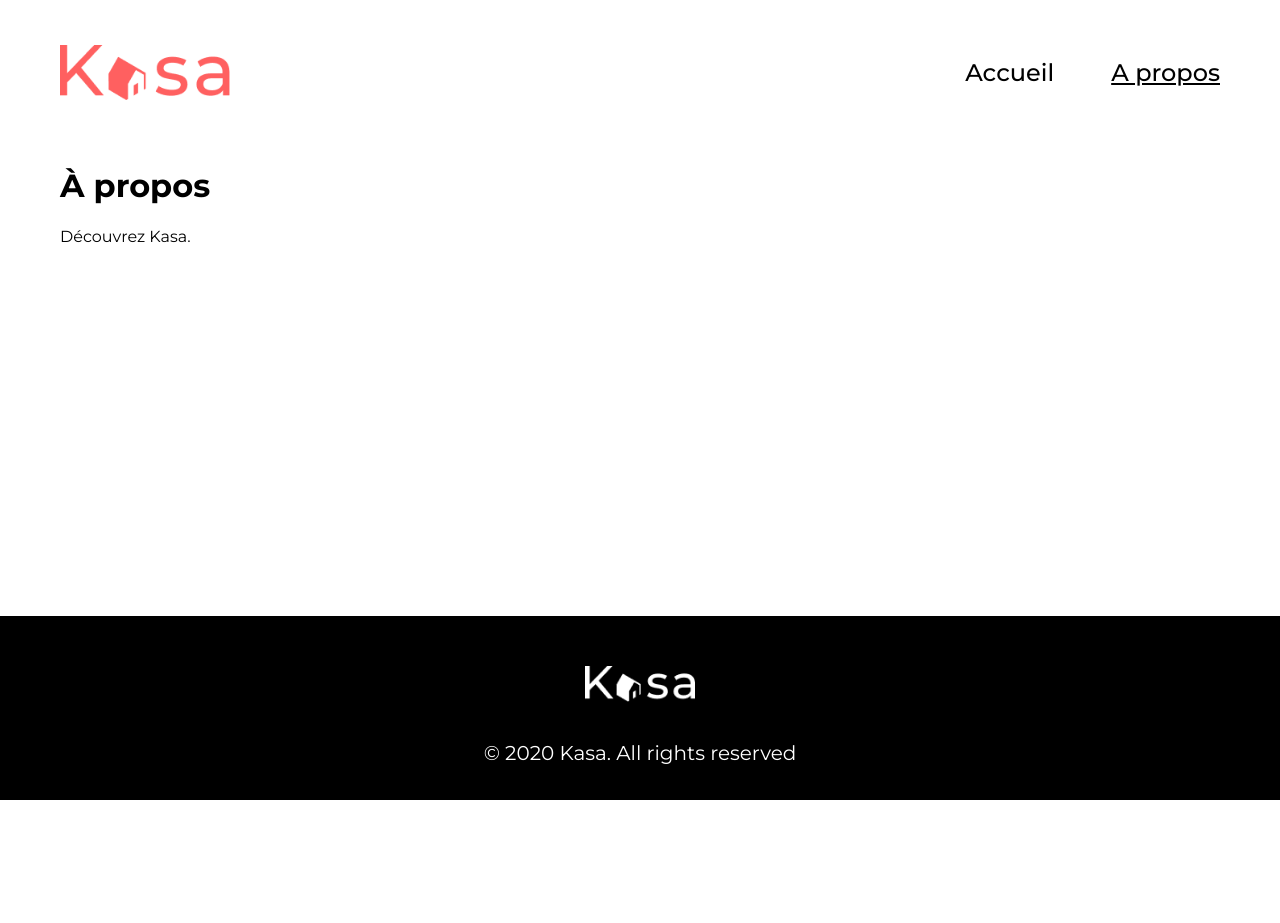
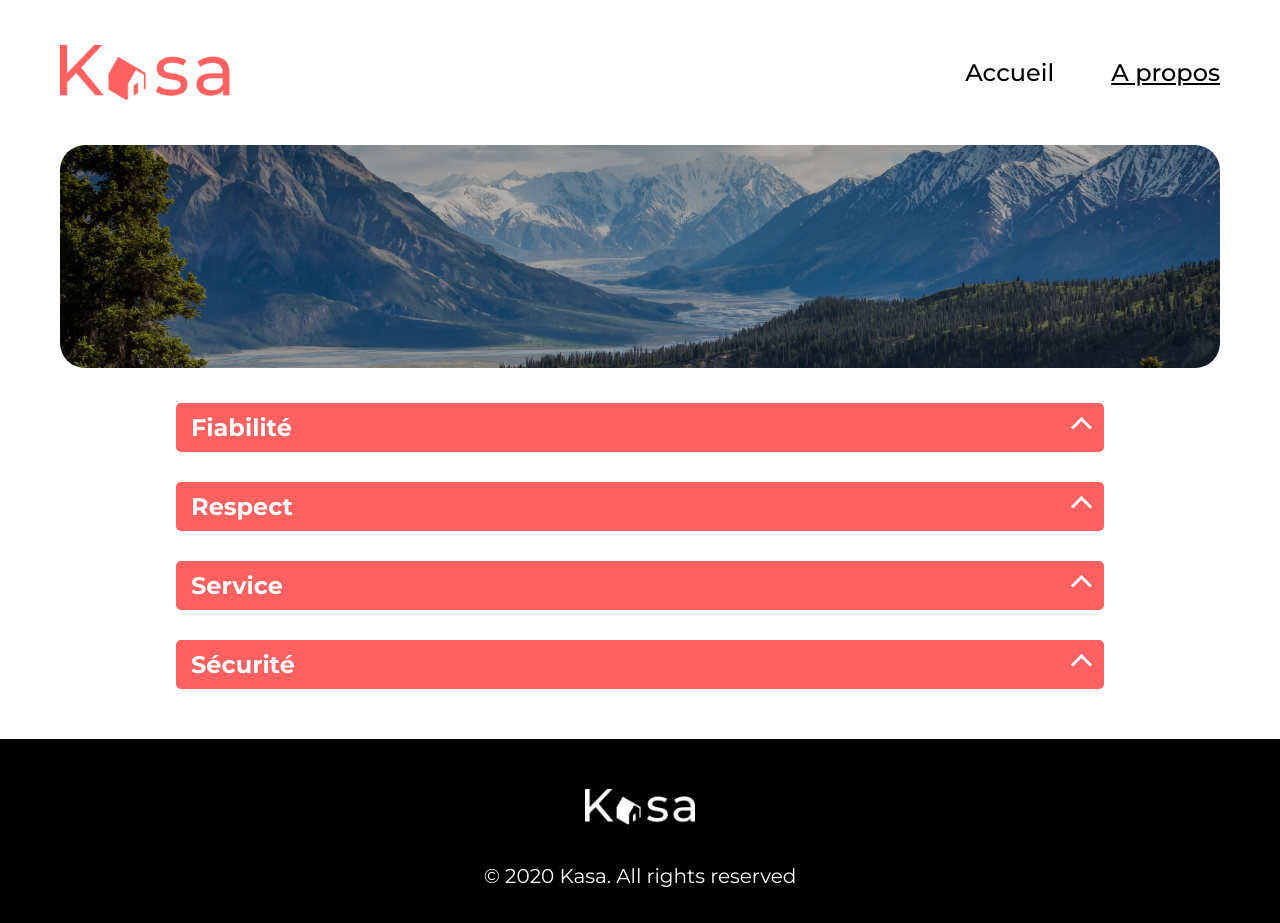
Before and after one commit to LilyJaneCodes/OpenClassroomsProjet5, a React (Vite) app: page /a-propos in a window 1280 px wide. Before the commit the page ends 800 px from the top, so only its background shows below. Built offline with nearby package versions, Linux system fonts and the light colour scheme.

Commit message:
Création de la page A Propos et du composant Collapse

```diff
--- a/src/components/Banner/Banner.jsx
+++ b/src/components/Banner/Banner.jsx
@@ -1,9 +1,13 @@
 import './Banner.scss'
 
-function Banner() {
+function Banner({ image, text }) {
+
   return (
-    <section className="banner">
-      <h1>Chez vous, partout et ailleurs</h1>
+    <section
+      className="banner"
+      style={{ backgroundImage: `url(${image})` }}
+    >
+      {text && <h1>{text}</h1>}
     </section>
   )
 }
--- a/src/components/Banner/Banner.scss
+++ b/src/components/Banner/Banner.scss
@@ -1,11 +1,8 @@
 .banner {
   height: 223px;
   border-radius: 25px;
-
-  background-image: url('../../assets/banner/Image_Banner.png');
   background-size: cover;
   background-position: center;
-
   display: flex;
   align-items: center;
   justify-content: center;
--- /dev/null
+++ b/src/components/Collapse/Collapse.jsx
@@ -0,0 +1,27 @@
+import { useState } from "react";
+import "./Collapse.scss";
+
+function Collapse({ title, children }) {
+    const [isOpen, setIsOpen] = useState(false);
+
+    return (
+        <div className="collapse">
+            <div
+                className="collapse__header"
+                onClick={() => setIsOpen(!isOpen)}
+            >
+                <h2>{title}</h2>
+
+                <span className={`collapse__arrow ${isOpen ? "open" : ""}`}></span>
+            </div>
+
+            {isOpen && (
+                <div className={`collapse__content ${isOpen ? "open" : ""}`}>
+                    {children}
+                </div>
+)}
+        </div>
+    );
+}
+
+export default Collapse;
--- /dev/null
+++ b/src/components/Collapse/Collapse.scss
@@ -0,0 +1,78 @@
+.collapse {
+    margin-bottom: 30px;
+
+    &:last-child {
+        margin-bottom: 0;
+    }
+
+    &__header {
+        display: flex;
+        justify-content: space-between;
+        align-items: center;
+
+        background-color: #ff6060;
+        color: white;
+
+        padding: 10px 15px;
+        border-radius: 5px;
+
+        cursor: pointer;
+
+        h2 {
+            margin: 0;
+            font-size: 24px;
+        }
+    }
+
+    &__arrow {
+        width: 15px;
+        height: 15px;
+
+        border-top: 3px solid white;
+        border-right: 3px solid white;
+
+        transform: rotate(-45deg);
+        transition: transform 0.3s ease;
+    }
+
+    &__arrow.open {
+        transform: rotate(-225deg);
+    }
+
+    &__content {
+        max-height: 0;
+        overflow: hidden;
+
+        background-color: #f6f6f6;
+
+        transition: max-height 0.3s ease;
+
+        &.open {
+            max-height: 500px;
+            padding: 20px;
+        }
+    }
+}
+
+@media (max-width: 768px) {
+    .about__collapses {
+        width: 90%;
+        margin-top: 20px;
+    }
+
+    .collapse {
+        margin-bottom: 20px;
+
+        &:last-child {
+        margin-bottom: 0;
+        }
+
+        &__header {
+            padding: 8px 12px;
+
+            h2 {
+                font-size: 18px;
+            }
+        }
+    }
+}
--- a/src/components/Header/Header.scss
+++ b/src/components/Header/Header.scss
@@ -1,8 +1,8 @@
 .header {
+
     display: flex;
     justify-content: space-between;
     align-items: center;
-
     padding: 45px 60px;
 
     &__logo {
@@ -30,7 +30,7 @@
     }
 
     @media (min-width: 769px) and (max-width: 1100px) {
-  .header {
+
         padding: 35px 40px;
 
         &__logo {
@@ -45,9 +45,9 @@
             }
         }
     }
-}
 
     @media (max-width: 768px) {
+
         padding: 20px;
 
         &__logo {
--- a/src/pages/About/About.jsx
+++ b/src/pages/About/About.jsx
@@ -1,10 +1,44 @@
+import Banner from "../../components/Banner/Banner";
+import Collapse from "../../components/Collapse/Collapse";
+import "./About.scss";
+import bannerAbout from '../../assets/about/Image_Banner_About.png'
+
 function About() {
-  return (
-    <main>
-      <h1>À propos</h1>
-      <p>Découvrez Kasa.</p>
-    </main>
-  );
+    return (
+        <main className="about">
+            <Banner image={bannerAbout} />
+
+            <section className="about__collapses">
+                <Collapse title="Fiabilité">
+                    Les annonces postées sur Kasa garantissent une fiabilité totale.
+                    Les photos sont conformes aux logements, et toutes les informations
+                    sont régulièrement vérifiées par nos équipes.
+                </Collapse>
+
+                <Collapse title="Respect">
+                    La bienveillance fait partie des valeurs fondatrices de Kasa.
+                    Tout comportement discriminatoire ou de perturbation du voisinage
+                    entraînera une exclusion de notre plateforme.
+                </Collapse>
+
+                <Collapse title="Service">
+                    Nos équipes se tiennent à votre disposition pour vous fournir
+                    une expérience parfaite. N'hésitez pas à nous contacter
+                    si vous avez la moindre question.
+                </Collapse>
+
+                <Collapse title="Sécurité">
+                    La sécurité est la priorité de Kasa. Aussi bien pour nos hôtes
+                    que pour les voyageurs, chaque logement correspond aux critères
+                    de sécurité établis par nos services. En laissant une note
+                    aussi bien à l'hôte qu'au locataire, cela permet à nos équipes
+                    de vérifier que les standards sont bien respectés.
+                    Nous organisons également des ateliers sur la sécurité domestique
+                    pour nos hôtes.
+                </Collapse>
+            </section>
+        </main>
+    );
 }
 
 export default About;
--- /dev/null
+++ b/src/pages/About/About.scss
@@ -0,0 +1,5 @@
+.about__collapses {
+    width: 80%;
+    max-width: 1024px;
+    margin: 35px auto 0;
+}
--- a/src/pages/Home/Home.jsx
+++ b/src/pages/Home/Home.jsx
@@ -1,14 +1,16 @@
 import './Home.scss'
-
+import bannerHome from '../../assets/banner/Image_Banner.png'
 import Banner from '../../components/Banner/Banner'
 import Card from '../../components/Card/Card'
-
 import logements from '../../data/logements.json'
 
 function Home() {
   return (
     <main className="home">
-      <Banner />
+      <Banner
+        image={bannerHome}
+        text="Chez vous, partout et ailleurs"
+      />
 
       <section className="housing-gallery">
         {logements.map((logement) => (
```
Also changed, not shown: src/assets/about/Image_Banner_About.png (added). Lines whose indentation alone changed are shown as unchanged.
